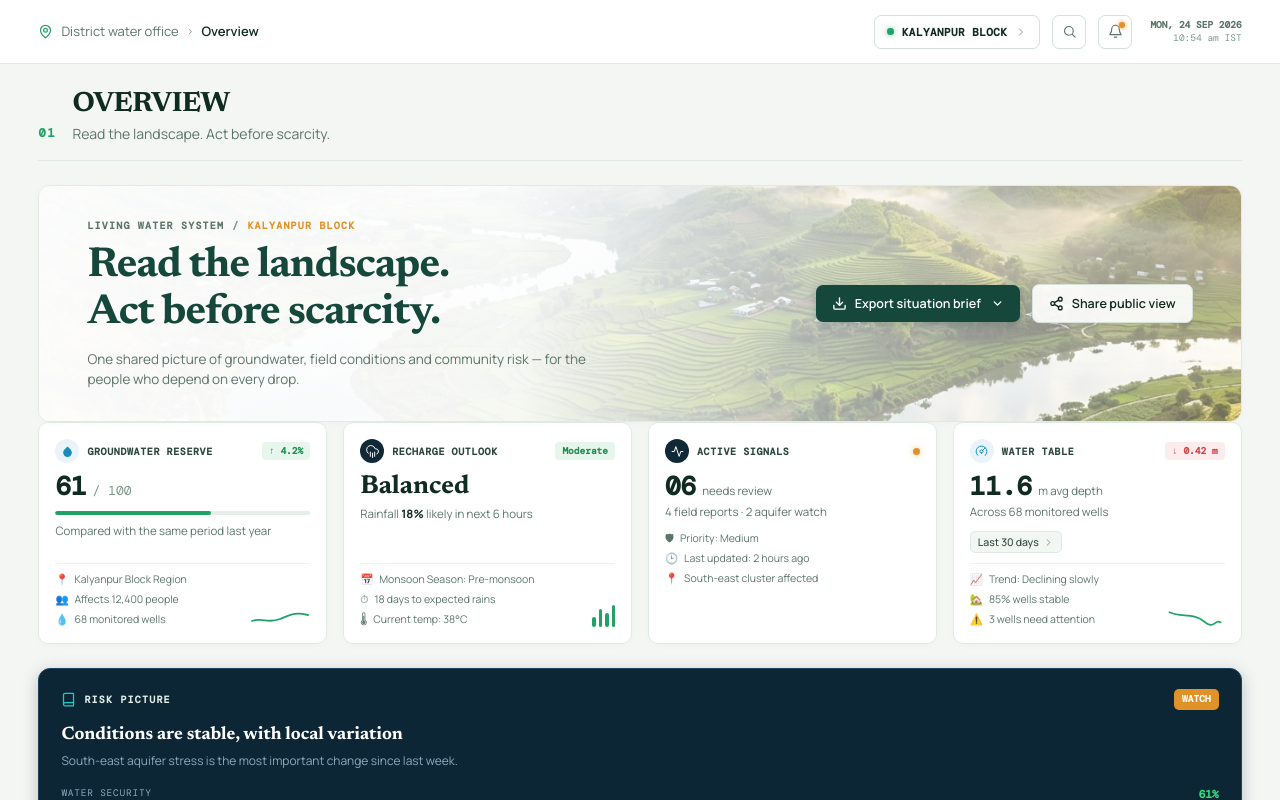
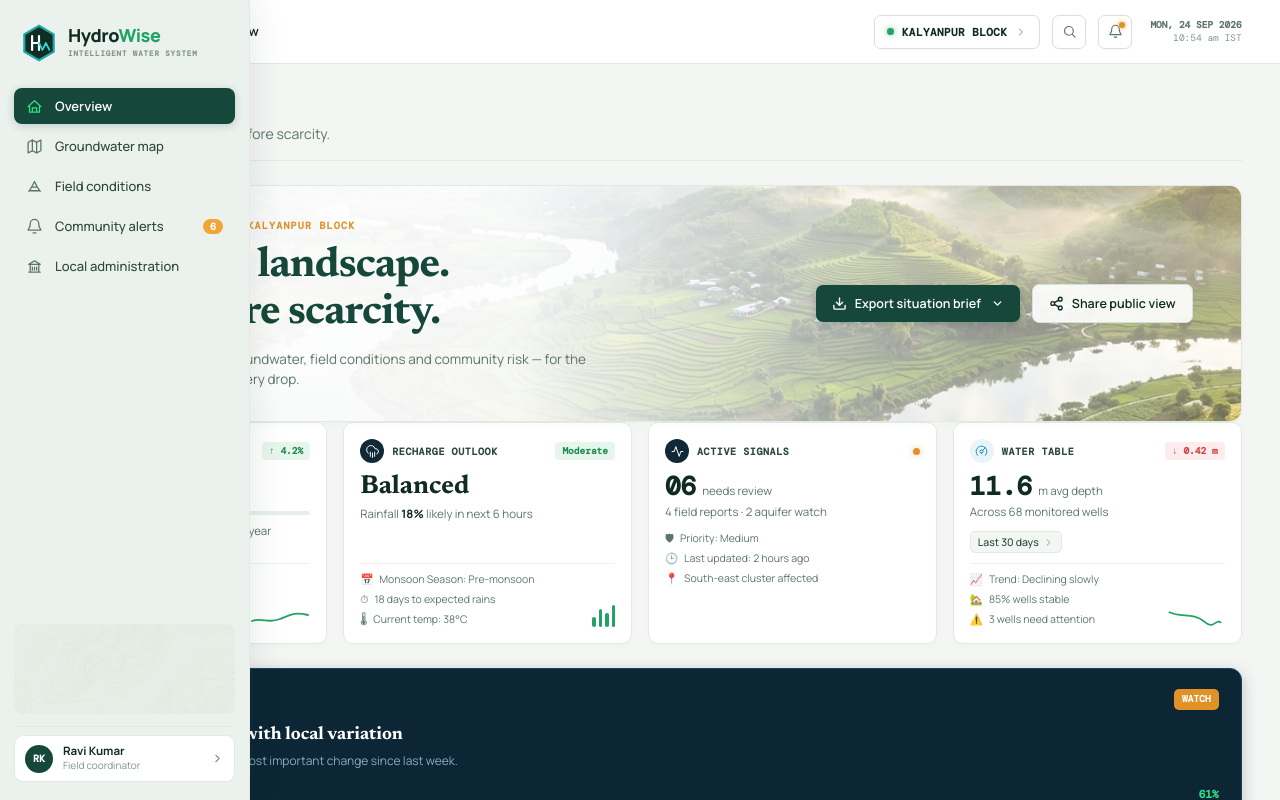
Before and after one commit to ArSlan-Kokane/Hydrowise, a React (Vite) app in the folder apps/web/: page / in a window 1280 px wide. Shown: the top 800 px of the page. Built offline with nearby package versions, Linux system fonts and the light colour scheme; a web font is replaced by a local one.

Commit message:
Make sidebar hover behavior standard

```diff
--- a/apps/web/src/App.tsx
+++ b/apps/web/src/App.tsx
@@ -115,14 +115,39 @@ export function App() {
   const [dashboardVisible, setDashboardVisible] = useState(false);
   const dashboardHideTimerRef = useRef<number | null>(null);
   const dashboardVisibleRef = useRef(false);
+  const sidebarHoveredRef = useRef(false);
 
   const [signals, setSignals] = useState<CommunitySignal[]>(initialSignals);
 
   const current = initialScenarios[scenario];
 
-  const revealDashboard = useCallback((duration = 2200) => {
+  const revealDashboard = useCallback((duration = 1800) => {
     dashboardVisibleRef.current = true;
     setDashboardVisible(true);
+    if (dashboardHideTimerRef.current !== null) {
+      window.clearTimeout(dashboardHideTimerRef.current);
+    }
+    dashboardHideTimerRef.current = window.setTimeout(() => {
+      if (!sidebarHoveredRef.current) {
+        dashboardVisibleRef.current = false;
+        setDashboardVisible(false);
+      }
+      dashboardHideTimerRef.current = null;
+    }, duration);
+  }, []);
+
+  const handleSidebarEnter = useCallback(() => {
+    sidebarHoveredRef.current = true;
+    dashboardVisibleRef.current = true;
+    setDashboardVisible(true);
+    if (dashboardHideTimerRef.current !== null) {
+      window.clearTimeout(dashboardHideTimerRef.current);
+      dashboardHideTimerRef.current = null;
+    }
+  }, []);
+
+  const handleSidebarLeave = useCallback(() => {
+    sidebarHoveredRef.current = false;
     if (dashboardHideTimerRef.current !== null) {
       window.clearTimeout(dashboardHideTimerRef.current);
     }
@@ -130,7 +155,7 @@ export function App() {
       dashboardVisibleRef.current = false;
       setDashboardVisible(false);
       dashboardHideTimerRef.current = null;
-    }, duration);
+    }, 260);
   }, []);
 
   useEffect(() => {
@@ -302,7 +327,8 @@ export function App() {
         setActive={setActive}
         isOpen={sidebarOpen}
         dashboardVisible={dashboardVisible}
-        onRevealDashboard={() => revealDashboard(3200)}
+        onSidebarEnter={handleSidebarEnter}
+        onSidebarLeave={handleSidebarLeave}
         onClose={() => setSidebarOpen(false)}
         onOpenAdmin={() => setAdminOpen(true)}
       />
--- a/apps/web/src/components/Sidebar.tsx
+++ b/apps/web/src/components/Sidebar.tsx
@@ -6,7 +6,8 @@ interface SidebarProps {
   setActive: (value: string) => void;
   isOpen: boolean;
   dashboardVisible: boolean;
-  onRevealDashboard: () => void;
+  onSidebarEnter: () => void;
+  onSidebarLeave: () => void;
   onClose: () => void;
   onOpenAdmin: () => void;
 }
@@ -16,7 +17,8 @@ export function Sidebar({
   setActive,
   isOpen,
   dashboardVisible,
-  onRevealDashboard,
+  onSidebarEnter,
+  onSidebarLeave,
   onClose,
   onOpenAdmin,
 }: SidebarProps) {
@@ -55,8 +57,9 @@ export function Sidebar({
     <aside
       className={`sidebar ${isOpen ? "open" : ""} ${dashboardVisible ? "dashboard-visible" : "dashboard-hidden"}`}
       aria-label="Main navigation"
-      onMouseEnter={onRevealDashboard}
-      onFocus={onRevealDashboard}
+      onMouseEnter={onSidebarEnter}
+      onMouseLeave={onSidebarLeave}
+      onFocus={onSidebarEnter}
     >
       {/* Brand Header with Hexagonal HydroWise Logo */}
       <div className="side-brand">
--- a/apps/web/src/index.css
+++ b/apps/web/src/index.css
@@ -2289,6 +2289,7 @@ button:focus-visible, a:focus-visible, input:focus-visible {
   }
   .sidebar.open {
     transform: translateX(0);
+    opacity: 1;
     box-shadow: 0 0 30px rgba(0, 0, 0, 0.15);
   }
   .sidebar-close {
```
